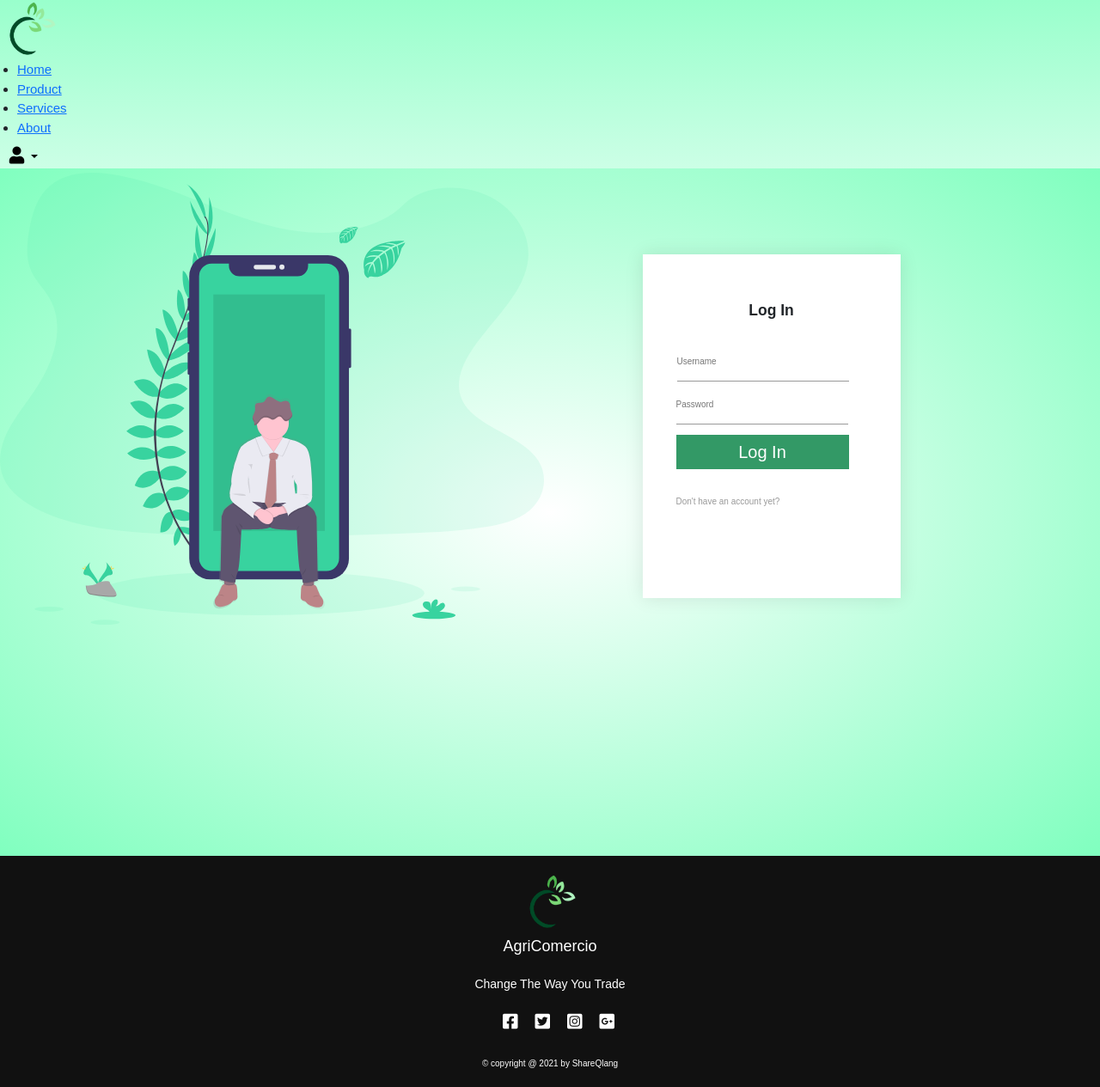
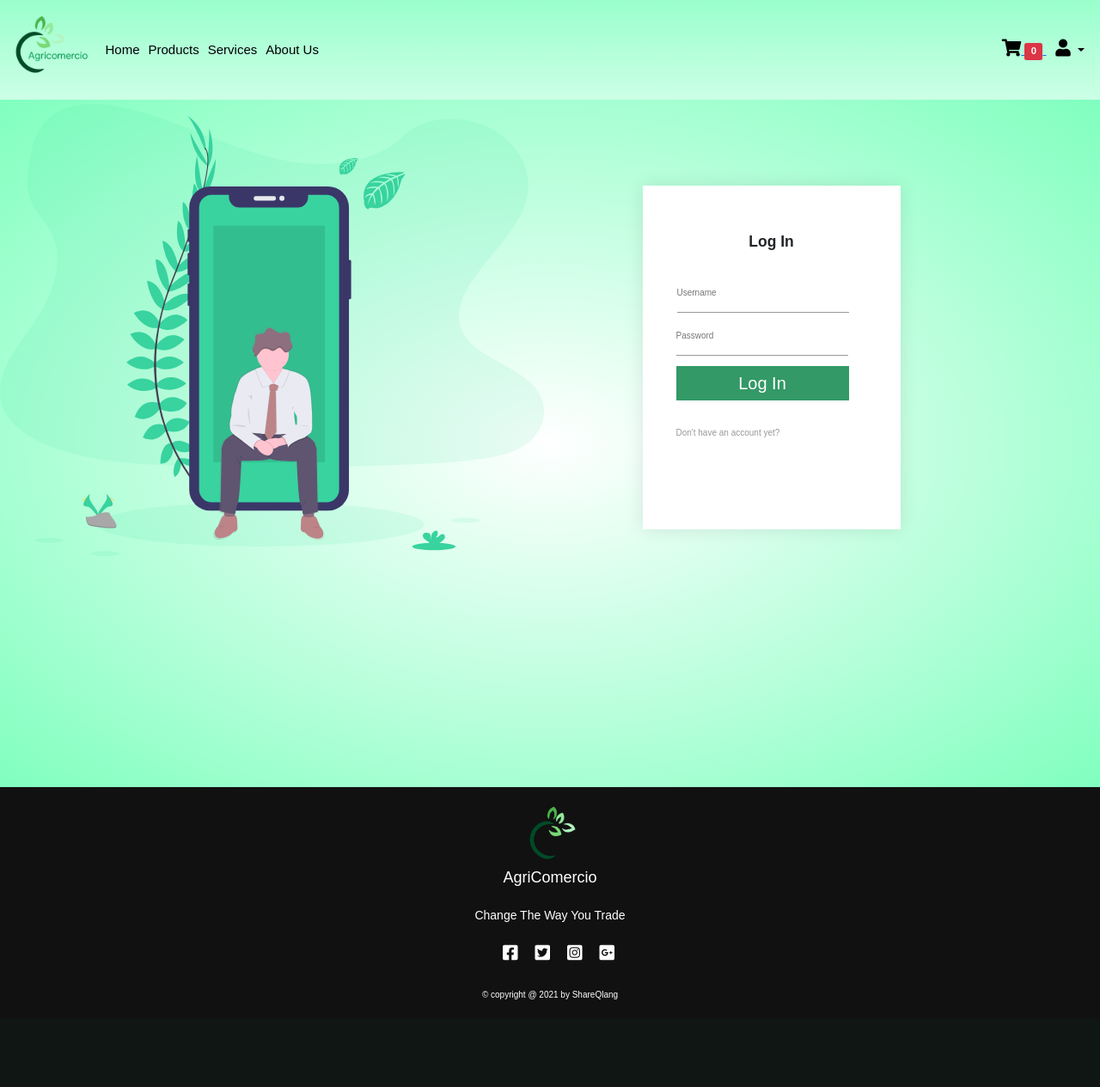
Before and after one commit to geelato-b/agricomercio, a PHP site: page /sign_in.php in a window 1280 px wide. Shown: the whole page at 86% size. After the commit the page ends 1163 px from the top, so only its background shows below. Run offline with PHP 8.4, Linux system fonts and the light colour scheme; data comes from the database, SQL or seed files in the repository; some libraries are stand-ins or nearby versions.

Commit message:
Update sign_in.php

```diff
--- a/sign_in.php
+++ b/sign_in.php
@@ -2,9 +2,6 @@
 include_once ('includes/db_conn.php');
 include_once ('includes/function.inc.php');
 ?>
-
-
-
 <!DOCTYPE html>
 <html lang="en">
 <head>
@@ -13,7 +10,7 @@ include_once ('includes/function.inc.php');
     <meta name="viewport" content="width=device-width, initial-scale=1.0">
     <title>AgriComercio</title>
 
-    <link rel="stylesheet" href="css/bootstrap.min.css">
+    <link rel="stylesheet" href="css/bootstrap.css">
     <link rel="stylesheet" href="css/style.css">
     <link rel="stylesheet" href="css/fontawesome.css">
     <link rel="stylesheet" href="css/owl.carousel.min.css">
@@ -22,49 +19,105 @@ include_once ('includes/function.inc.php');
 </head>
 <body>
 <header id="header">
+    <nav class="navbar navbar-expand-lg ">
+    <div class="container-fluid">
+        <a class="navbar-brand" href="index.php">
         <div class="right">
-        <img clas ="logo" src="img/logo1.png" alt="" width="70px" height="70px">
+        <img clas ="logo" src="img/logo2.png" alt="" width="100px" height="100px">
+
             </div>
-    <div class="nav-bar">
-            <ul>
-            <li><a href="index.php">Home</a></li>
-            <li><a href="product.php">Product</a></li>
-            <li><a href="services.php">Services</a></li>
-            <li><a href="about.php">About</a></li>
+        </a>
+        <button class="navbar-toggler" type="button" data-bs-toggle="collapse" data-bs-target="#navbarSupportedContent" aria-controls="navbarSupportedContent" aria-expanded="false" aria-label="Toggle navigation">
+        <span   class="navbar-toggler-icon"><i style= "color:black; " class="fas fa-bars"></i></span>
+        </button>
+        <div class="collapse navbar-collapse" id="navbarSupportedContent">
+        <ul class="navbar-nav me-auto mb-2 mb-lg-0">
+            <li class="nav-item">
+            <a class="nav-link active" aria-current="page" href="index.php">Home</a>
+            </li>
+            <li class="nav-item">
+            <a class="nav-link" href="product.php">Products</a>
+            </li>
+            <li class="nav-item">
+            <a class="nav-link" href="services.php">Services</a>
+            </li>
+            <li class="nav-item">
+            <a class="nav-link" href="About.php">About Us</a>
+            </li>
+
         </ul>
-        </div>
-
-    <div class="left">
 
         <div class="dropdown">
+            <a href="cart.php"><div class="fas fa-shopping-cart"></div>
+                <?php
+                            $sql_cart_count = "SELECT COUNT(*) cartcount FROM `cart` WHERE status = 'P' AND user_id = ?;";
+                            $stmt=mysqli_stmt_init($conn);
+
+                        if (!mysqli_stmt_prepare($stmt, $sql_cart_count)){
+                            header("location: index.php?error=stmtfailed");
+                            exit();
+                        }
+                            mysqli_stmt_bind_param($stmt, "s" ,$_SESSION['userid']);
+                            mysqli_stmt_execute($stmt);
+
+                            $resultData = mysqli_stmt_get_result($stmt);
+
+                            if($row = mysqli_fetch_assoc($resultData)){ ?>
+                                <span class="badge bg-danger"><?php echo $row['cartcount']; ?></span>
+                            <?php }
+
+                            ?>
+
+                </a>
+
                 <button class="dropdown-toggle" type="button" id="dropdownMenu2" data-bs-toggle="dropdown" aria-expanded="false">
                 <div class="fas fa-user"></div>
                 </button>
 
                 <ul class="dropdown-menu" aria-labelledby="dropdownMenu2">
+
+                    <?php
+                    if(isset($status_logged_in)){
+                            switch($status_logged_in['usertype']){
+                                case 'Customer':
+                            ?>
                             <a href="customer_page.php"><li><button class="dropdown-item" type="button">Profile</button></li></a>
                             <a href="logout.php"><li><button class="dropdown-item" type="button">Log Out</button></li></a>
+                    <?php        break;
+                                case 'Admin':
+                                header("location: admin/admin.php");
+                                    break;
+                                case 'Seller':
+                                header("location: seller/index.php");
+                                break;
+                            }
+                    }
+                    else{ ?>
+                        <a href="form.php"><li><button class="dropdown-item" type="button">Sign Up</button></li></a>
+                        <a href="sign_in.php"><li><button class="dropdown-item" type="button">Sign In</button></li></a>
+                    <?php }
+                    ?>
+
                 </ul>
             </div>
-
+        </div>
 
         </div>
-
-
+    </div>
+    </nav>
 </header>
-
-
 <section id="sign-in">
     <div class="slide">
         <div class="row">
             <div class="col">
+
             <img class="sigin_img" src="img/bg.svg" alt="">
             </div>
+            <div class="col">
 
-            <div class="col">
                 <div class="form-box">
                     <div class="button-box">
-                        <div id="btn"></div>
+
                         <div class="login">
                             <h3>Log In</h3>
                         </div>
@@ -109,7 +162,9 @@ include_once ('includes/function.inc.php');
 
 <script src="js/bootstrap.bundle.js"></script>
     <script src="js/jquery.js"></script>
-    <script src="js/main.js"></script>
+    <script src="js/popper.js"></script>
+    <script src="js/bootstrap.js"></script>
+
 
 </body>
 </html>
```
Lines whose indentation alone changed are shown as unchanged.
